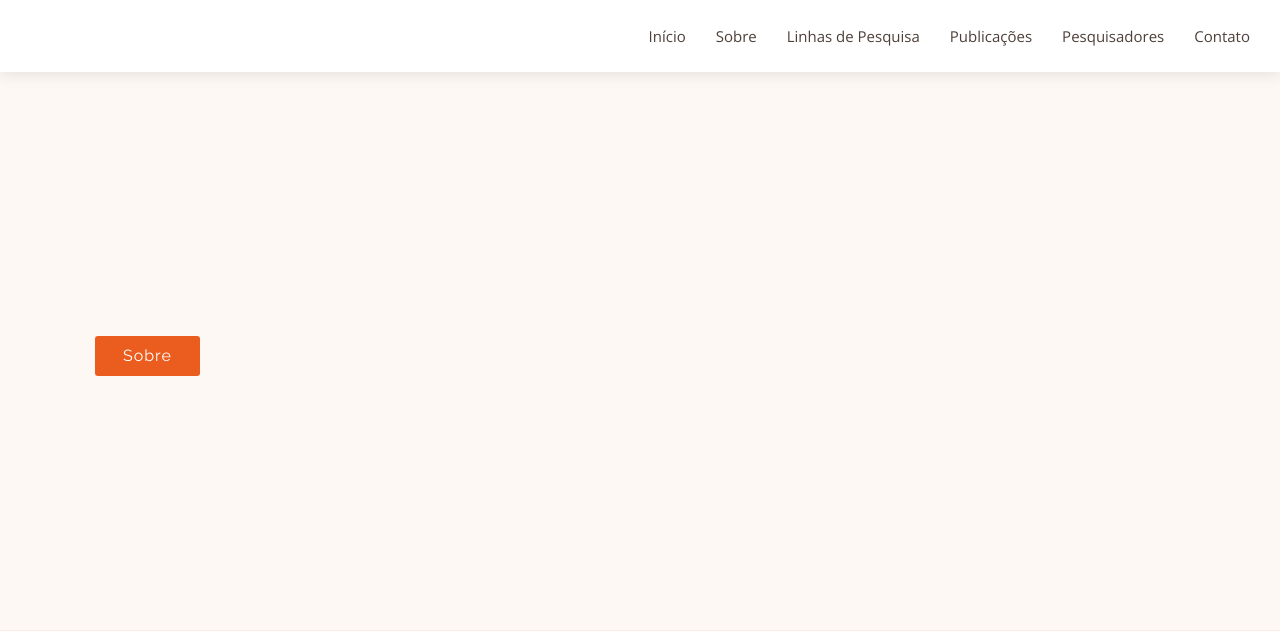
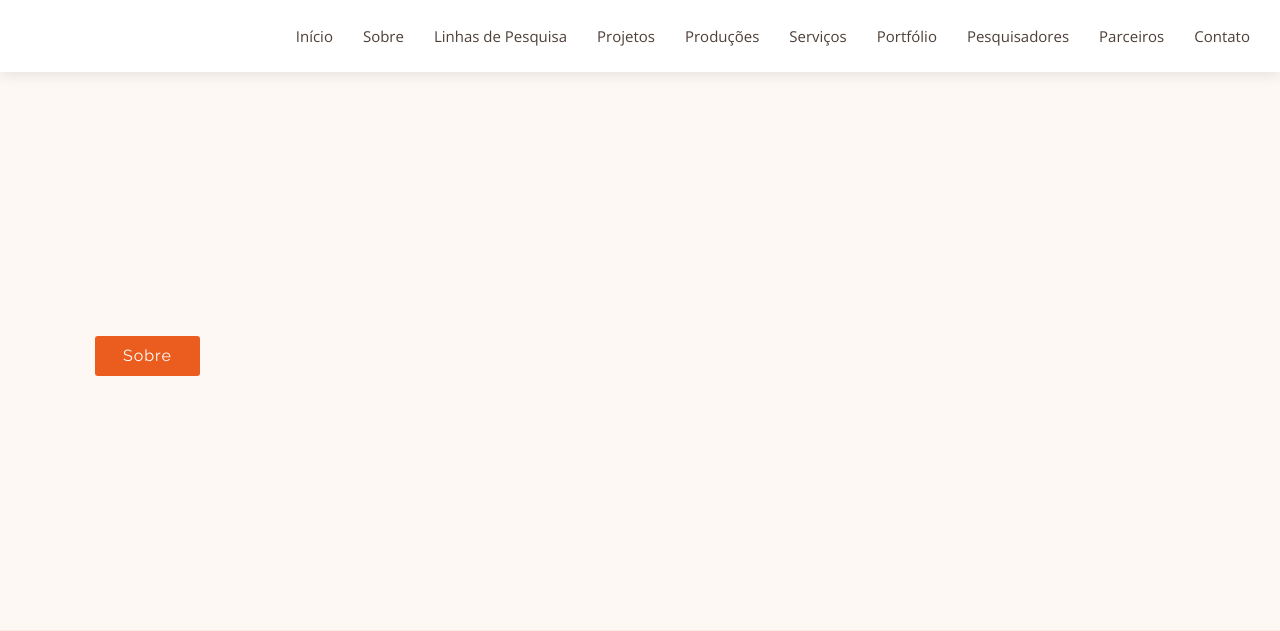
Before and after one commit to igbcampos/grupos, a Django app: template core/templates/inicio.html in a window 1280 px wide. Shown: the top 631 px of the page. Run offline with Django 3.2, Linux system fonts and the light colour scheme; the template is opened without the code that fills it, so the values that code supplies are empty; parts of the project's set-up code (start-up, migrations or seed data) failed here and were passed over; some libraries are stand-ins or nearby versions.

Commit message:
Alterado a barra de navegação e o menu de navegação no footer

```diff
--- a/core/templates/base.html
+++ b/core/templates/base.html
@@ -54,8 +54,12 @@
           <li><a href="#header">Início</a></li>
           <li><a href="#about">Sobre</a></li>
           <li><a href="#services">Linhas de Pesquisa</a></li>
-          <li><a href="#faq">Publicações</a></li>
+          <li><a href="#">Projetos</a></li>
+          <li><a href="#">Produções</a></li>
+          <li><a href="#">Serviços</a></li>
+          <li><a href="#">Portfólio</a></li>
           <li><a href="#team">Pesquisadores</a></li>
+          <li><a href="#">Parceiros</a></li>
           <li><a href="#contact">Contato</a></li>
         </ul>
       </nav><!-- .nav-menu -->
--- a/core/templates/inicio.html
+++ b/core/templates/inicio.html
@@ -403,9 +403,14 @@
           <ul>
             <li><i class="bx bx-chevron-right"></i> <a href="">Início</a></li>
             <li><i class="bx bx-chevron-right"></i> <a href="#about">Sobre</a></li>
-            <li><i class="bx bx-chevron-right"></i> <a href="#faq">Publicações</a></li>
+            <li><i class="bx bx-chevron-right"></i> <a href="#services">Linhas de Pesquisa</a></li>
+            <li><i class="bx bx-chevron-right"></i> <a href="#">Projetos</a></li>
+            <li><i class="bx bx-chevron-right"></i> <a href="#">Produções</a></li>
+            <li><i class="bx bx-chevron-right"></i> <a href="#">Serviços</a></li>
+            <li><i class="bx bx-chevron-right"></i> <a href="#">Portfólio</a></li>
             <li><i class="bx bx-chevron-right"></i> <a href="#team">Pesquisadores</a></li>
-            <li><i class="bx bx-chevron-right"></i> <a href="#team">Equipe</a></li>
+            <li><i class="bx bx-chevron-right"></i> <a href="#">Parceiros</a></li>
+            <li><i class="bx bx-chevron-right"></i> <a href="#contact">Contato</a></li>
           </ul>
         </div>
 
```
